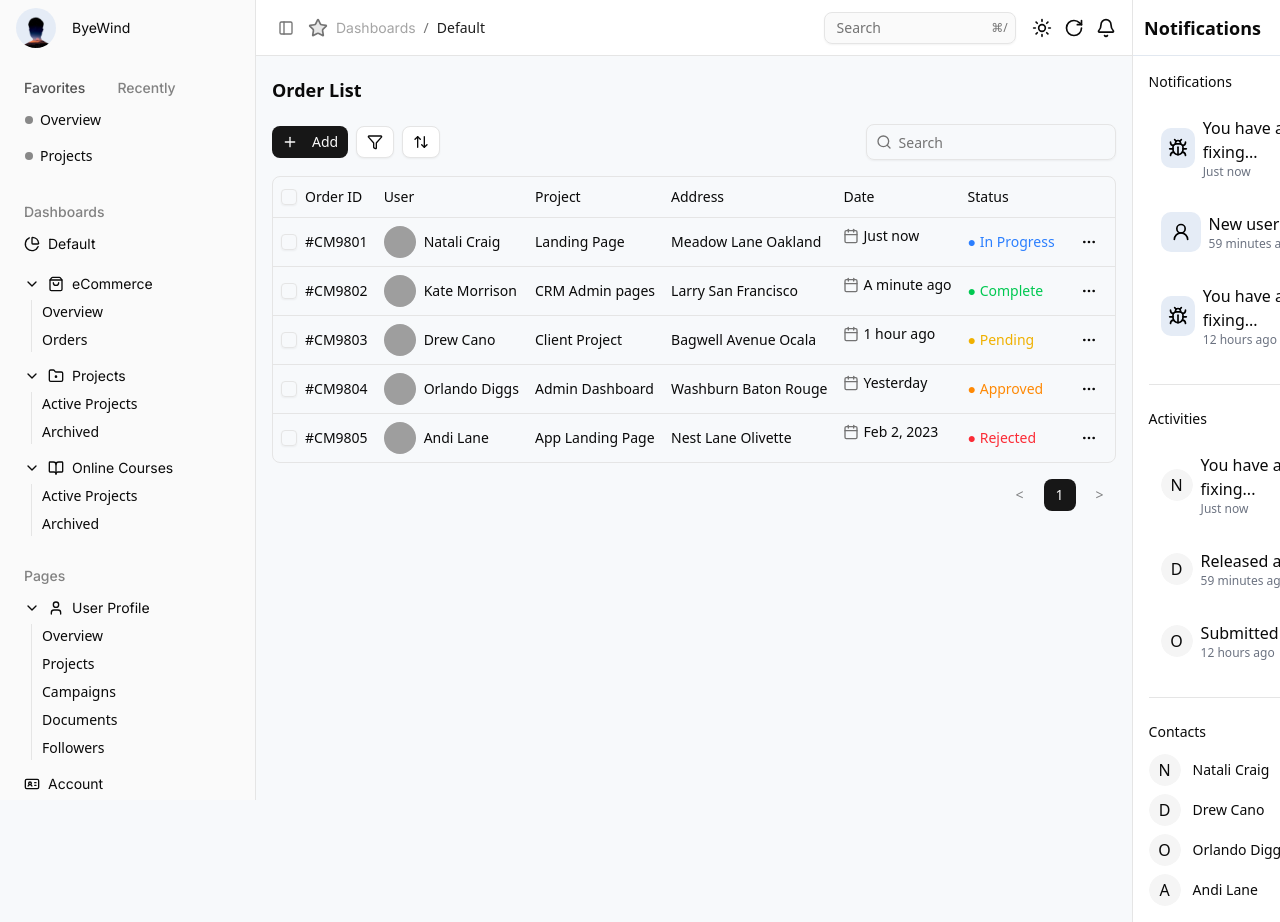
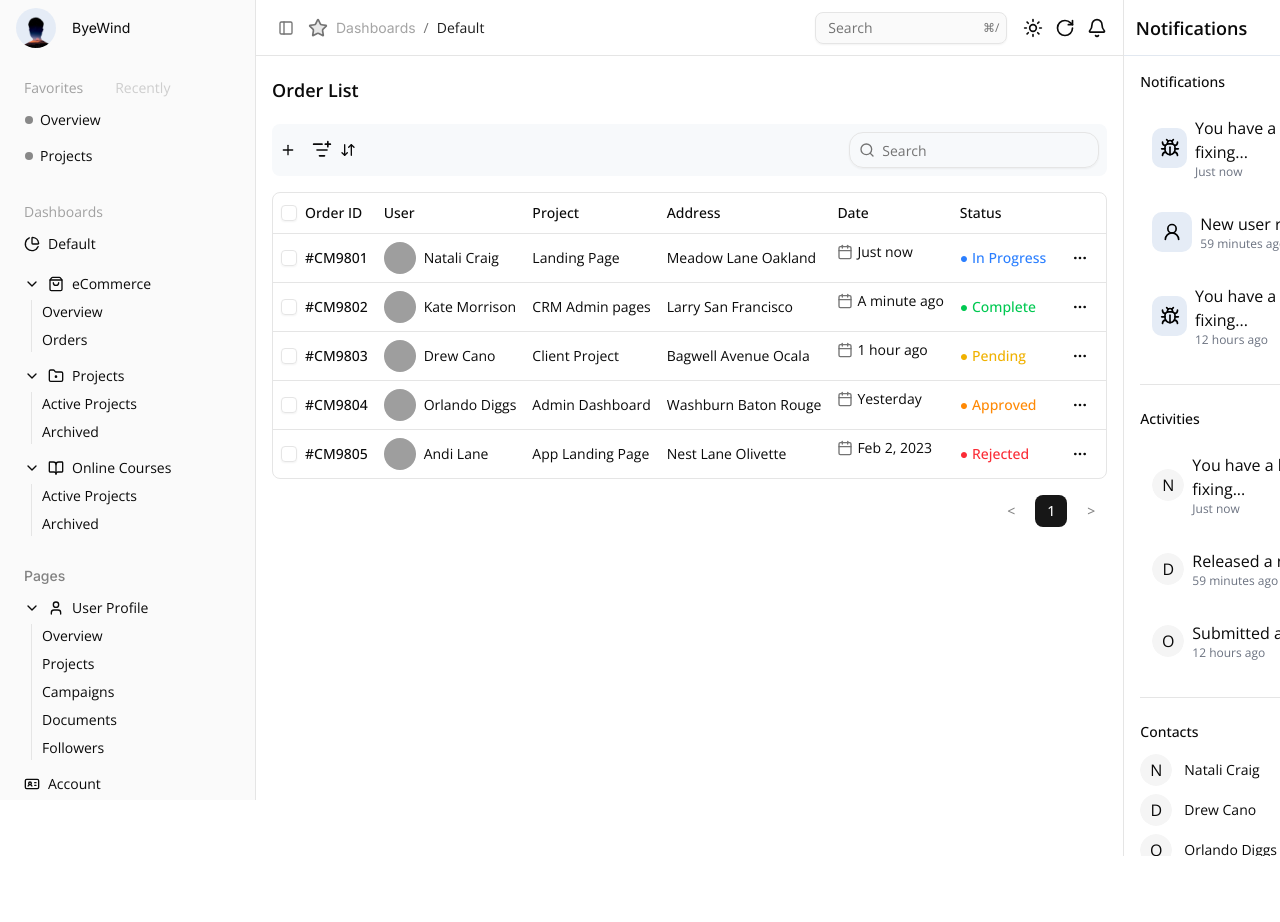
Before and after one commit to PravinSliet123/juspay-ui-assesment, a React app: page /ecommerce/orders in a window 1280 px wide. Shown: the top 922 px of the page. After the commit the page ends 872 px from the top, so only its background shows below. Built offline with nearby package versions, Linux system fonts and the light colour scheme; grey boxes are pictures that could not be loaded; the HTML template or start-up script is replaced by a standard one.

Commit message:
final submission

```diff
--- a/package.json
+++ b/package.json
@@ -26,8 +26,10 @@
     "clsx": "^2.1.1",
     "formik": "^2.4.6",
     "framer-motion": "^12.23.16",
+    "gsap": "^3.13.0",
     "lucide-react": "^0.544.0",
     "react": "^19.1.1",
+    "react-animated-cursor": "^2.9.2",
     "react-dom": "^19.1.1",
     "react-router-dom": "^7.9.1",
     "recharts": "^2.15.4",
--- a/src/components/common/Header.jsx
+++ b/src/components/common/Header.jsx
@@ -5,6 +5,7 @@ import { Bell, RotateCw, Star, Sun } from "lucide-react";
 import { Input } from "@/components/ui/input";
 import { SidebarTrigger } from "../ui/sidebar";
 import { useTheme } from "../../config/theme-provider";
+import Magnetic from "./Magnetic/Magnetic";
 
 export default function Header({ open, setOpen }) {
   const { setTheme, theme } = useTheme();
@@ -22,8 +23,16 @@ export default function Header({ open, setOpen }) {
       {/* Sidebar Trigger for mobile */}
       <SidebarTrigger className="cursor-pointer md:hidden" />
       <div className="hidden md:flex items-center gap-2 text-sm text-muted-foreground">
+        <Magnetic>
+          <div>
             <SidebarTrigger className="cursor-pointer" />
+          </div>
+        </Magnetic>
+        <Magnetic>
+          <div>
             <Star size={20} fill="#1C1C1C1A" className="cursor-pointer" />
+          </div>
+        </Magnetic>
         <span className="font-inter font-normal text-[14px] leading-[20px] tracking-normal dark:text-[#FFFFFF66] text-[#1C1C1C66] ">
           Dashboards
         </span>
@@ -50,6 +59,8 @@ export default function Header({ open, setOpen }) {
         {/* Icons */}
         <div className="flex items-center gap-2 md:gap-3">
           {/* Theme Toggle */}
+          <Magnetic>
+            <div>
               <Sun
                 onClick={() => setTheme(theme === "light" ? "dark" : "light")}
                 size={20}
@@ -57,8 +68,12 @@ export default function Header({ open, setOpen }) {
                   theme === "light" ? "rotate-180" : "rotate-0"
                 } transition-all duration-500`}
               />
+            </div>
+          </Magnetic>
 
           {/* Refresh */}
+          <Magnetic>
+            <div>
               <RotateCw
                 onClick={handleRefresh}
                 size={20}
@@ -66,8 +81,12 @@ export default function Header({ open, setOpen }) {
                   refreshing ? "animate-spin" : ""
                 }`}
               />
+            </div>
+          </Magnetic>
 
           {/* Notifications */}
+          <Magnetic>
+            <div>
               <Bell
                 onClick={(e) => {
                   e.stopPropagation();
@@ -76,8 +95,8 @@ export default function Header({ open, setOpen }) {
                 size={20}
                 className="cursor-pointer"
               />
-
-
+            </div>
+          </Magnetic>
         </div>
       </div>
     </nav>
--- /dev/null
+++ b/src/components/common/Magnetic/Magnetic.jsx
@@ -0,0 +1,28 @@
+import React, { useEffect, useRef } from 'react'
+import gsap from 'gsap';
+
+export default function Magnetic({children}) {
+    const magnetic = useRef(null);
+
+    useEffect( () => {
+        const xTo = gsap.quickTo(magnetic.current, "x", {duration: 1, ease: "elastic.out(1, 0.3)"})
+        const yTo = gsap.quickTo(magnetic.current, "y", {duration: 1, ease: "elastic.out(1, 0.3)"})
+
+        magnetic.current.addEventListener("mousemove", (e) => {
+            const { clientX, clientY } = e;
+            const {height, width, left, top} = magnetic.current.getBoundingClientRect();
+            const x = clientX - (left + width/2)
+            const y = clientY - (top + height/2)
+            xTo(x * 0.35);
+            yTo(y * 0.35)
+        })
+        magnetic.current.addEventListener("mouseleave", (e) => {
+            xTo(0);
+            yTo(0)
+        })
+    }, [""])
+
+    return (
+        React.cloneElement(children, {ref:magnetic})
+    )
+}
--- a/src/components/common/Notifications.jsx
+++ b/src/components/common/Notifications.jsx
@@ -87,7 +87,7 @@ export default function NotificationSidebar({ open, setOpen }) {
             </div>
 
             {/* Scrollable content */}
-            <div className="flex-1 overflow-y-auto h-full p-4 space-y-6">
+            <div className="flex-1 overflow-y-auto h-full p-4 space-y-6 max-h-screen scroll-hidden ">
               {/* Notifications */}
               <div>
                 <h3 className="text-sm font-medium mb-3">Notifications</h3>
--- a/src/components/layout/app-sidebar.jsx
+++ b/src/components/layout/app-sidebar.jsx
@@ -154,10 +154,10 @@ export function AppSidebar() {
         {/* Favorites */}
         <SidebarGroup>
           <div className="flex items-center gap-4">
-            <SidebarGroupLabel className="font-inter text-[14px] leading-[20px]">
+            <SidebarGroupLabel className="font-sans font-normal text-sm leading-[20px] tracking-normal text-center align-middle text-[#1C1C1C66] dark:text-[#FFFFFF66]  ">
               Favorites
             </SidebarGroupLabel>
-            <SidebarGroupLabel className="font-inter text-[14px] leading-[20px] text-foreground/50">
+            <SidebarGroupLabel className="font-sans font-normal text-sm leading-[20px] tracking-normal text-center align-middle text-[#1C1C1C33] dark:text-[#FFFFFF33] ">
               Recently
             </SidebarGroupLabel>
           </div>
@@ -167,7 +167,7 @@ export function AppSidebar() {
                 <NavLink key={i}>
                   <SidebarMenuItem>
                     <SidebarMenuButton>
-                      <span className="pl-4 relative before:absolute before:size-2 before:bg-accent-foreground/50 before:rounded-full before:top-1/2 before:-translate-y-1/2 before:left-[1px]">
+                      <span className="pl-4 relative font-sans font-normal text-sm leading-[20px] tracking-normal before:absolute before:size-2 before:bg-accent-foreground/50 before:rounded-full before:top-1/2 before:-translate-y-1/2 before:left-[1px]">
                         {item}
                       </span>
                     </SidebarMenuButton>
@@ -180,7 +180,7 @@ export function AppSidebar() {
 
         {/* Dashboard Section */}
         <SidebarGroup>
-          <SidebarGroupLabel className="font-inter text-[14px] leading-[20px] text-foreground/50">
+          <SidebarGroupLabel className="font-sans font-normal text-sm leading-[20px] tracking-normal text-[#1C1C1C66] dark:text-[#FFFFFF66] ">
             Dashboards
           </SidebarGroupLabel>
           <SidebarGroupContent>
@@ -202,7 +202,7 @@ export function AppSidebar() {
                             isActive={isActive}
                             className={
                               isActive
-                                ? "before:absolute before:h-[70%] before:w-1 before:bg-accent-foreground/90 before:rounded-md before:top-1/2 before:-translate-y-1/2 before:left-[1px]"
+                                ? "  before:absolute before:h-[70%] before:w-1 before:bg-accent-foreground/90 before:rounded-md before:top-1/2 before:-translate-y-1/2 before:left-[1px]"
                                 : ""
                             }
                           >
@@ -210,7 +210,7 @@ export function AppSidebar() {
                             <ChevronRight className="transition-transform duration-200 group-data-[state=open]/collapsible:rotate-90" />
 
                             {item.icon}
-                            <span className="font-inter text-[14px] leading-[20px]">
+                            <span className="font-sans font-normal text-sm leading-[20px] tracking-normal">
                               {item.title}
                             </span>
                           </SidebarMenuButton>
@@ -238,12 +238,12 @@ export function AppSidebar() {
                         isActive={isActive}
                         className={
                           isActive
-                            ? "before:absolute before:h-[70%] before:w-1 before:bg-accent-foreground/90 before:rounded-md before:top-1/2 before:-translate-y-1/2 before:left-[1px]"
+                            ? "before:absolute bg-[#b20e0ed7] before:h-[70%] before:w-1 before:bg-accent-foreground/90 before:rounded-md before:top-1/2 before:-translate-y-1/2 before:left-[1px]"
                             : ""
                         }
                       >
                         {item.icon}
-                        <span className="font-inter text-[14px] leading-[20px]">
+                        <span className="font-sans font-normal text-sm leading-[20px] tracking-normal">
                           {item.title}
                         </span>
                       </SidebarMenuButton>
@@ -285,7 +285,7 @@ export function AppSidebar() {
                             <ChevronRight className="transition-transform duration-200 group-data-[state=open]/collapsible:rotate-90" />
 
                             {item.icon}
-                            <span className="font-inter text-[14px] leading-[20px]">
+                            <span className="font-sans font-normal text-sm leading-[20px] tracking-normal">
                               {item.title}
                             </span>
                           </SidebarMenuButton>
@@ -318,7 +318,7 @@ export function AppSidebar() {
                         }
                       >
                         {item.icon}
-                        <span className="font-inter text-[14px] leading-[20px]">
+                        <span className="font-sans font-normal text-sm leading-[20px] tracking-normal">
                           {item.title}
                         </span>
                       </SidebarMenuButton>
--- a/src/index.css
+++ b/src/index.css
@@ -1,4 +1,5 @@
 @import url('https://fonts.googleapis.com/css2?family=Inter:ital,opsz,wght@0,14..32,100..900;1,14..32,100..900&display=swap');
+@import url('https://fonts.googleapis.com/css2?family=Open+Sans:ital,wght@0,300..800;1,300..800&display=swap');
 @import "tailwindcss";
 @import "tw-animate-css";
 @custom-variant dark (&:is(.dark *));
@@ -43,7 +44,7 @@ body{
   --color-sidebar-border: var(--sidebar-border);
   --color-sidebar-ring: var(--sidebar-ring);
   --font-inter: "Inter", sans-serif;
-
+  --font-sans: "Open Sans", sans-serif;
 }
 
 :root {
@@ -123,3 +124,11 @@ body{
     @apply bg-background text-foreground;
   }
 }
+
+.scroll-hidden {
+  -ms-overflow-style: none; /* IE/Edge */
+  scrollbar-width: none; /* Firefox */
+}
+.scroll-hidden::-webkit-scrollbar {
+  display: none; /* Chrome/Safari */
+}
--- a/src/main.jsx
+++ b/src/main.jsx
@@ -6,7 +6,7 @@ import { ThemeProvider } from "./config/theme-provider.jsx";
 import { BrowserRouter } from "react-router-dom";
 
 createRoot(document.getElementById("root")).render(
-  <div className="bg-[#F7F9FB] dark:bg-[#0D1117] min-h-screen">
+  <div className=" dark:bg-[#0D1117] min-h-screen">
     <BrowserRouter>
       <ThemeProvider defaultTheme="light" storageKey="vite-ui-theme">
         <App />
--- a/src/pages/OrderList.jsx
+++ b/src/pages/OrderList.jsx
@@ -21,6 +21,8 @@ import {
   Calendar,
   Search,
   Trash2,
+  ListFilterPlus,
+  ArrowDownUp,
 } from "lucide-react";
 import { cn } from "@/lib/utils";
 import {
@@ -40,6 +42,7 @@ import { Label } from "@/components/ui/label";
 
 import { useFormik } from "formik";
 import * as Yup from "yup";
+import Magnetic from "../components/common/Magnetic/Magnetic";
 
 const initialOrders = [
   {
@@ -204,14 +207,12 @@ export default function OrderList() {
       </h1>
 
       {/* Toolbar */}
-      <div className="flex items-center justify-between gap-4 mb-4 flex-wrap">
-        <div className="flex items-center gap-2">
+      <div className="flex items-center justify-between gap-4 mb-4 flex-wrap bg-[#F7F9FB] dark:bg-[#FFFFFF0D] rounded-md  p-2 ">
+        <div className="flex items-center gap-2 ">
           {/* Add Order Dialog */}
           <Dialog open={isAddOpen} onOpenChange={setIsAddOpen}>
             <DialogTrigger asChild>
-              <Button size="sm">
-                <Plus className="w-4 h-4 mr-2" /> Add
-              </Button>
+              <Plus className="w-4 h-4 mr-2 cursor-pointer" />
             </DialogTrigger>
             <DialogContent>
               <DialogHeader>
@@ -250,9 +251,11 @@ export default function OrderList() {
           {/* Filter Dialog */}
           <Dialog open={isFilterOpen} onOpenChange={setIsFilterOpen}>
             <DialogTrigger asChild>
-              <Button size="sm" variant="outline">
-                <Filter className="w-4 h-4" />
-              </Button>
+              <Magnetic>
+                <div>
+                  <ListFilterPlus size={20} className=" cursor-pointer " />
+                </div>
+              </Magnetic>
             </DialogTrigger>
             <DialogContent>
               <DialogHeader>
@@ -265,15 +268,18 @@ export default function OrderList() {
             </DialogContent>
           </Dialog>
 
-          <Button
-            size="sm"
-            variant="outline"
+          <Magnetic>
+            <div>
+              <ArrowDownUp
                 onClick={() => setSortAsc((s) => !s)}
-          >
-            <ArrowUpDown className="w-4 h-4" />
-          </Button>
+                className="w-4 h-4  cursor-pointer "
+              />
+            </div>
+          </Magnetic>
 
           {selected.length > 0 && (
+            <Magnetic>
+              <div>
                 <Button
                   size="sm"
                   variant="destructive"
@@ -282,6 +288,8 @@ export default function OrderList() {
                 >
                   <Trash2 className="w-4 h-4 mr-1" /> Delete ({selected.length})
                 </Button>
+              </div>
+            </Magnetic>
           )}
         </div>
 
@@ -289,7 +297,8 @@ export default function OrderList() {
           <Search className="absolute left-2.5 top-2.5 h-4 w-4 text-muted-foreground" />
           <Input
             placeholder="Search"
-            className="pl-8"
+            className="pl-8  rounded-xl"
+
             value={search}
             onChange={(e) => {
               setSearch(e.target.value);
```
Also changed, not shown: src/components/ecommerce/Reports.jsx (+62 -6 lines), 1 other file (tests, documents, lock files or other folders). Lines whose indentation alone changed are shown as unchanged.
